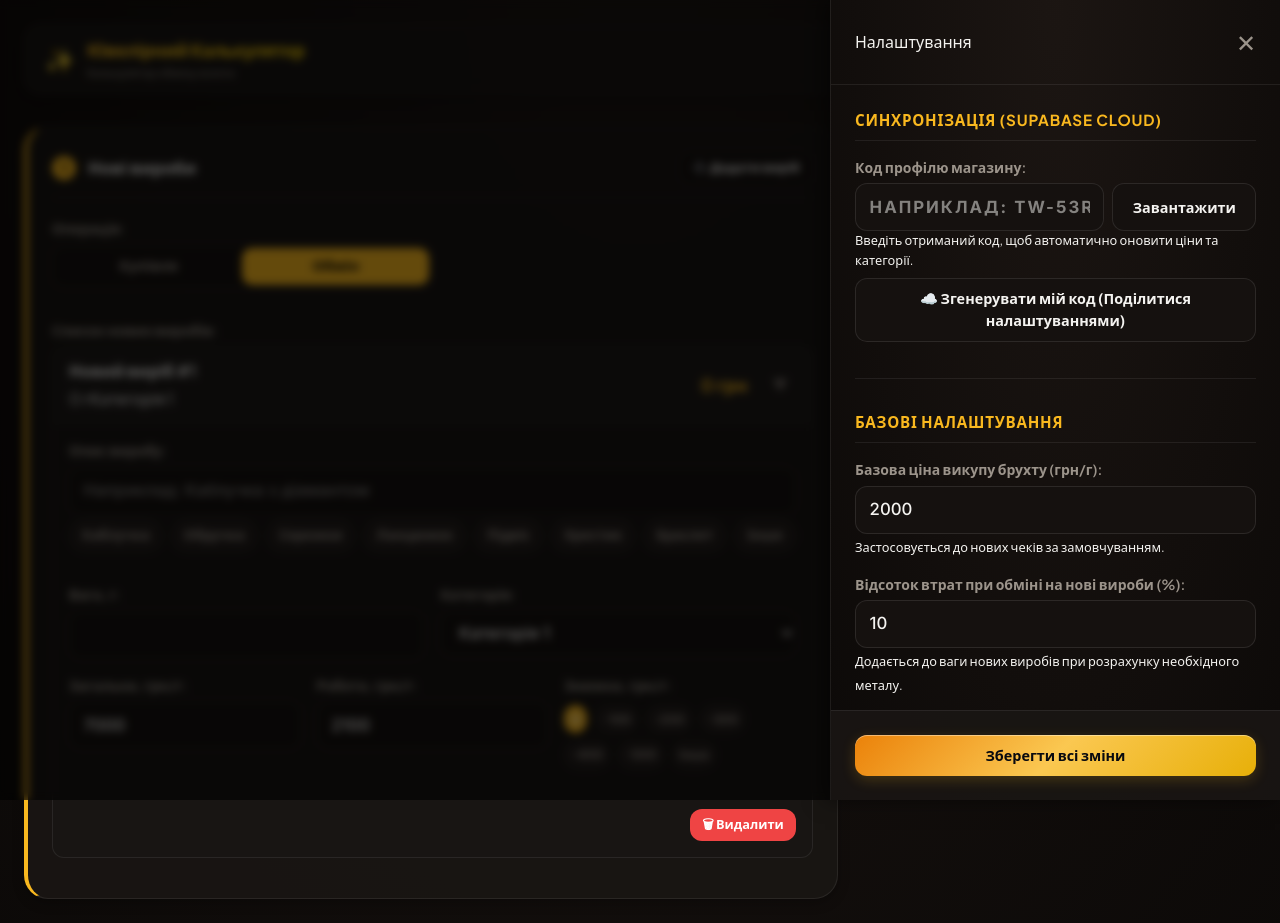
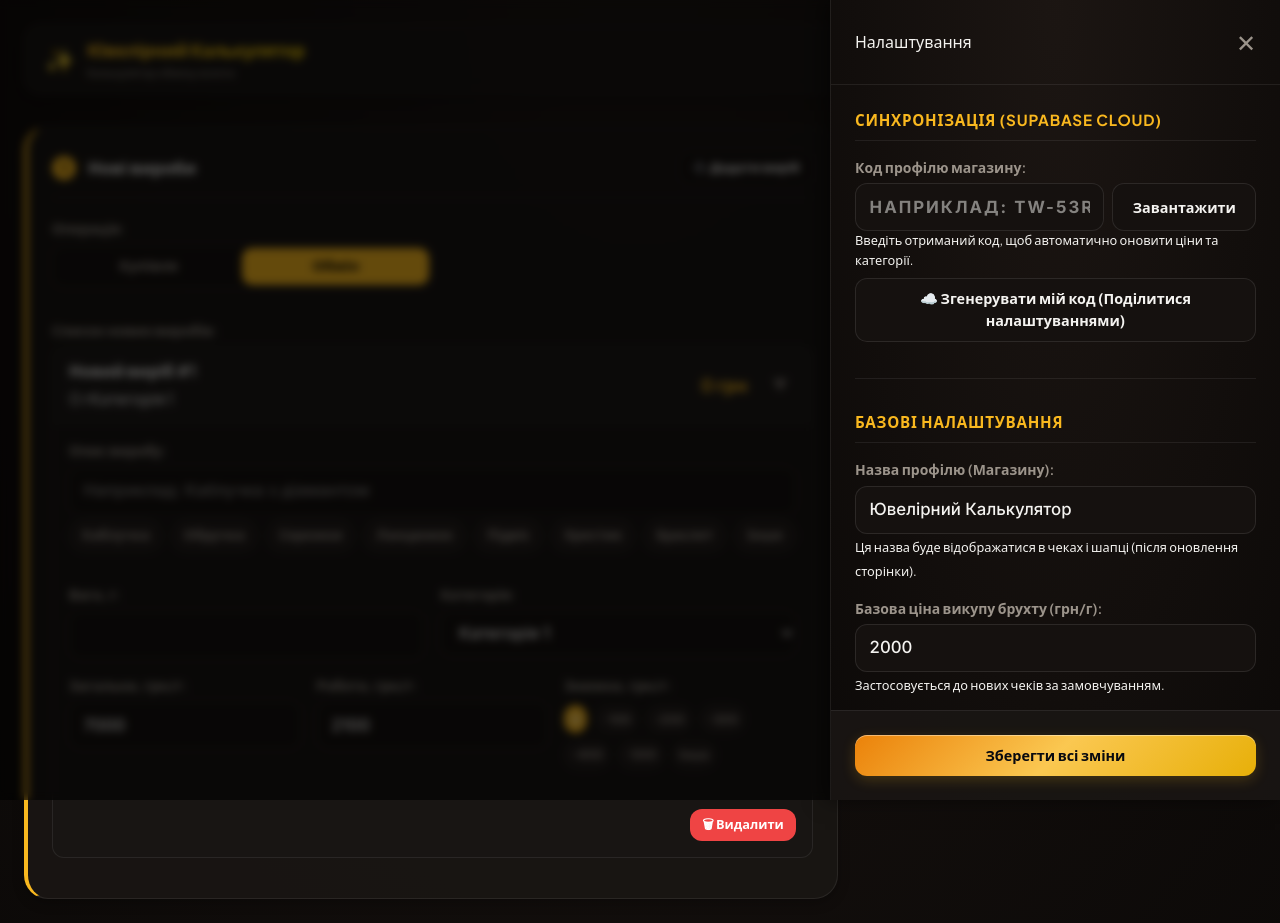
Before and after one commit to Lekmuth/Exchage_calc, a Next.js app: page / in a window 1280 px wide. Both pictures are taken after a click on the button "⚙️". Shown: the top 923 px of the page. Built offline with nearby package versions, Linux system fonts and the light colour scheme.

Commit message:
feat: Add app title configuration to settings drawer

```diff
--- a/app/page.js
+++ b/app/page.js
@@ -287,7 +287,7 @@ export default function Calculator() {
         </section>
 
         {/* Results Panel */}
-        <ResultsPanel calcData={calcData} setRounding={setRounding} />
+        <ResultsPanel calcData={calcData} setRounding={setRounding} globalSettings={globalSettings} />
 
       </main>
 
--- a/components/ResultsPanel.js
+++ b/components/ResultsPanel.js
@@ -1,7 +1,7 @@
 import React, { useState } from 'react';
 import { formatNumber } from '../utils/formatNumber';
 
-export default function ResultsPanel({ calcData, setRounding }) {
+export default function ResultsPanel({ calcData, setRounding, globalSettings }) {
   const {
     caseType,
     newItemBreakdownData,
@@ -22,7 +22,7 @@ export default function ResultsPanel({ calcData, setRounding }) {
   const [viewMode, setViewMode] = useState('table');
 
   const generateReceiptText = () => {
-    let text = `АурумОбмін - Деталі розрахунку\n`;
+    let text = `${globalSettings?.appTitle || 'АурумОбмін'} - Деталі розрахунку\n`;
     text += `--------------------------------\n`;
     text += `Нові вироби:\n`;
     newItemBreakdownData.forEach((item, idx) => {
--- a/components/SettingsDrawer.js
+++ b/components/SettingsDrawer.js
@@ -4,6 +4,7 @@ import { loadPresetFromCloud, savePresetToCloud } from '../utils/cloudStorage';
 export default function SettingsDrawer({ isOpen, onClose, globalSettings, updateSettings, categories, setCategories, buybackRate, setBuybackRate }) {
   const [exchangeLoss, setExchangeLoss] = useState(globalSettings.exchangeLoss);
   const [localBuybackRate, setLocalBuybackRate] = useState(buybackRate || 2000);
+  const [localAppTitle, setLocalAppTitle] = useState(globalSettings.appTitle || 'АурумОбмін');
   const [localCategories, setLocalCategories] = useState([...categories]);
   const [storeCode, setStoreCode] = useState('');
 
@@ -11,14 +12,16 @@ export default function SettingsDrawer({ isOpen, onClose, globalSettings, update
     if (isOpen) {
       setExchangeLoss(globalSettings.exchangeLoss);
       setLocalBuybackRate(buybackRate);
+      setLocalAppTitle(globalSettings.appTitle || 'АурумОбмін');
       setLocalCategories([...categories]);
     }
-  }, [isOpen, globalSettings.exchangeLoss, categories, buybackRate]);
+  }, [isOpen, globalSettings.exchangeLoss, categories, buybackRate, globalSettings.appTitle]);
 
   const handleSave = () => {
     updateSettings({
       exchangeLoss: parseFloat(exchangeLoss) || 10,
-      buybackRate: parseFloat(localBuybackRate) || 0
+      buybackRate: parseFloat(localBuybackRate) || 0,
+      appTitle: localAppTitle.trim() || 'АурумОбмін'
     });
     setBuybackRate(parseFloat(localBuybackRate) || 0);
     setCategories(localCategories);
@@ -83,7 +86,8 @@ export default function SettingsDrawer({ isOpen, onClose, globalSettings, update
         settings: {
           ...globalSettings,
           exchangeLoss: parseFloat(exchangeLoss) || 10,
-          buybackRate: parseFloat(localBuybackRate) || 0
+          buybackRate: parseFloat(localBuybackRate) || 0,
+          appTitle: localAppTitle.trim() || 'АурумОбмін'
         }
       };
       const code = await savePresetToCloud(payload);
@@ -143,6 +147,17 @@ export default function SettingsDrawer({ isOpen, onClose, globalSettings, update
 
           <div className="settings-section" style={{ marginBottom: '2rem' }}>
             <h3 style={{ borderBottom: '1px solid var(--border-color)', paddingBottom: '0.5rem', marginBottom: '1rem' }}>Базові налаштування</h3>
+
+            <div className="form-group" style={{ marginBottom: '1rem' }}>
+              <label>Назва профілю (Магазину):</label>
+              <input
+                type="text"
+                value={localAppTitle}
+                onChange={e => setLocalAppTitle(e.target.value)}
+                placeholder="Наприклад: АурумОбмін"
+              />
+              <small className="help-text">Ця назва буде відображатися в чеках і шапці (після оновлення сторінки).</small>
+            </div>
 
             <div className="form-group" style={{ marginBottom: '1rem' }}>
               <label>Базова ціна викупу брухту (грн/г):</label>
```
